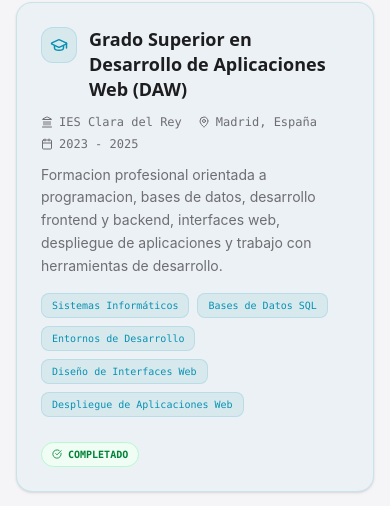
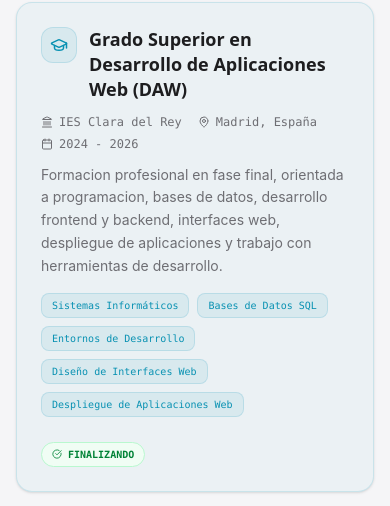
Before and after one commit to Impasse-AJ/Mi-Portafolio, a React (Vite) app: page / in a window 390 px wide. Shown: the part 7377-7883 px from the top of the page. Built offline with nearby package versions, Linux system fonts and the light colour scheme.

Commit message:
Mejores Visuales

```diff
--- a/src/components/Formacion.tsx
+++ b/src/components/Formacion.tsx
@@ -15,6 +15,7 @@ export default function Formacion() {
       <div className="space-y-4">
         {ACADEMIC_BACKGROUND.map((item, idx) => {
           const isDAW = item.degree.includes('DAW');
+          const statusLabel = item.status === 'Current' ? 'FINALIZANDO' : 'COMPLETADO';
           return (
             <div
               key={idx}
@@ -65,7 +66,7 @@ export default function Formacion() {
               <div className="self-start">
                 <span className="inline-flex items-center gap-1.5 px-2.5 py-1 rounded-full text-[10px] font-mono font-bold bg-green-50 dark:bg-green-500/8 border border-green-200 dark:border-green-500/20 text-green-700 dark:text-green-400">
                   <CheckCircle size={10} />
-                  COMPLETADO
+                  {statusLabel}
                 </span>
               </div>
             </div>
--- a/src/components/ModalCurriculum.tsx
+++ b/src/components/ModalCurriculum.tsx
@@ -60,7 +60,7 @@ export default function ModalCurriculum({ isOpen, onClose }: ModalCurriculumProp
                 {PERSONAL_INFO.title}
               </p>
               <p className="text-xs text-[#6e6e73] font-medium max-w-xl">
-                Desarrollador web full stack junior formado en DAW, con prácticas en EXA Formación y un proyecto full stack desplegado en producción.
+                Desarrollador web full stack junior finalizando DAW, con prácticas en EXA Formación y un proyecto full stack desplegado en producción.
               </p>
             </div>
 
@@ -150,7 +150,7 @@ export default function ModalCurriculum({ isOpen, onClose }: ModalCurriculumProp
                   <div className="space-y-1">
                     <p className="text-xs font-bold text-[#1d1d1f] leading-snug">Grado Superior en Desarrollo de Aplicaciones Web (DAW)</p>
                     <p className="text-[10px] font-semibold text-[#0066cc] font-mono">IES Clara del Rey</p>
-                    <p className="text-[10px] text-[#86868b] font-mono">2023 - 2025 | Completado</p>
+                    <p className="text-[10px] text-[#86868b] font-mono">2024 - 2026 | Finalizando</p>
                   </div>
                   <div className="space-y-1">
                     <p className="text-xs font-bold text-[#1d1d1f] leading-snug">Bachillerato de Ciencias</p>
--- a/src/components/Navegacion.tsx
+++ b/src/components/Navegacion.tsx
@@ -143,7 +143,7 @@ export default function Navegacion({ onOpenCV, theme, onToggleTheme }: Navegacio
           {/* CV button */}
           <button
             onClick={onOpenCV}
-            className="hidden sm:flex items-center gap-1.5 px-4 py-2 bg-[#0891b2] dark:bg-accent-cyan hover:bg-[#0e7490] dark:hover:bg-accent-cyan/85 text-white rounded-lg text-xs font-semibold transition-all cursor-pointer shadow-sm active:scale-95"
+            className="hidden sm:flex items-center gap-1.5 px-4 py-2 bg-white hover:bg-[#f5f5f7] dark:bg-[#f5f5f7] dark:hover:bg-white text-[#1d1d1f] border border-[#d2d2d7] dark:border-transparent rounded-lg text-xs font-semibold transition-all cursor-pointer shadow-sm active:scale-95"
           >
             <FileText size={13} />
             Ver CV
@@ -192,7 +192,7 @@ export default function Navegacion({ onOpenCV, theme, onToggleTheme }: Navegacio
               <div className="border-t border-[#d2d2d7] dark:border-[#3a3a3c] mt-2 pt-3 space-y-2">
                 <button
                   onClick={() => { setMobileMenuOpen(false); onOpenCV(); }}
-                  className="flex items-center justify-center gap-2 w-full px-4 py-2.5 bg-[#0891b2] dark:bg-accent-cyan hover:bg-[#0e7490] dark:hover:bg-accent-cyan/85 text-white dark:text-[#1d1d1f] rounded-xl text-sm font-semibold transition-colors duration-150"
+                  className="flex items-center justify-center gap-2 w-full px-4 py-2.5 bg-white hover:bg-[#f5f5f7] dark:bg-[#f5f5f7] dark:hover:bg-white text-[#1d1d1f] border border-[#d2d2d7] dark:border-transparent rounded-xl text-sm font-semibold transition-colors duration-150"
                 >
                   <FileText size={14} />
                   Ver / Imprimir CV
--- a/src/data.ts
+++ b/src/data.ts
@@ -9,7 +9,7 @@ export const PERSONAL_INFO = {
   linkedin: 'https://www.linkedin.com/in/abraham-pauta',
   location: 'Madrid, España',
   domain: 'https://abrahampauta.com',
-  bio: 'Desarrollador junior formado en Desarrollo de Aplicaciones Web. Actualmente realizo practicas en EXA Formacion y tengo un proyecto full stack desplegado en produccion.',
+  bio: 'Desarrollador junior finalizando Desarrollo de Aplicaciones Web. Actualmente realizo practicas en EXA Formacion y tengo un proyecto full stack desplegado en produccion.',
 };
 
 export const WHAT_I_BRING = [
@@ -125,9 +125,9 @@ export const ACADEMIC_BACKGROUND: AcademicItem[] = [
     degree: 'Grado Superior en Desarrollo de Aplicaciones Web (DAW)',
     institution: 'IES Clara del Rey',
     location: 'Madrid, España',
-    period: '2023 - 2025',
-    status: 'Completed',
-    description: 'Formacion profesional orientada a programacion, bases de datos, desarrollo frontend y backend, interfaces web, despliegue de aplicaciones y trabajo con herramientas de desarrollo.'
+    period: '2024 - 2026',
+    status: 'Current',
+    description: 'Formacion profesional en fase final, orientada a programacion, bases de datos, desarrollo frontend y backend, interfaces web, despliegue de aplicaciones y trabajo con herramientas de desarrollo.'
   },
   {
     degree: 'Bachillerato de Ciencias',
```
